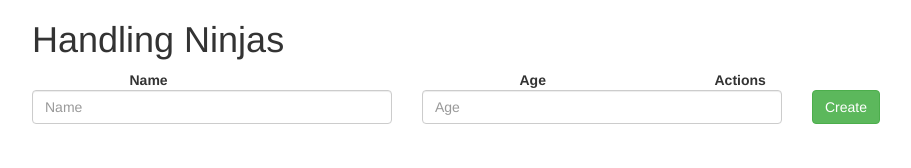
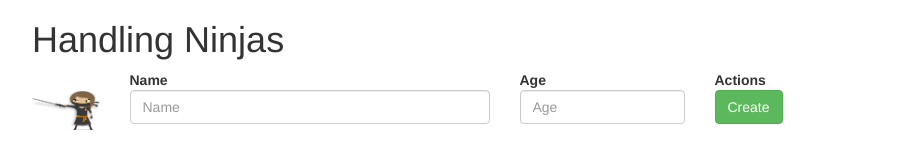
Before and after one commit to linkmesrl/ngIntermediate, a website: page src/index.html in a window 1280 px wide. Shown: the whole page, without its empty margins (38-949 px from the left). Drawn offline with nearby package versions, Linux system fonts and the light colour scheme; some packages are replaced by stand-ins of ours.

Commit message:
fix form

```diff
--- a/src/app/views/ninja.html
+++ b/src/app/views/ninja.html
@@ -27,10 +27,13 @@
     </div>
     <div class="row">
         <form >
+            <div class="col-xs-1">
+                <img src="images/ninja.png" class="img-responsive">
+            </div>
             <div class="col-xs-4">
                 <input class="form-control" type="text" ng-model="newNinja.name" placeholder="Name">
             </div>
-            <div class="col-xs-4">
+            <div class="col-xs-2">
                 <input class="form-control" type="text" ng-model="newNinja.age" placeholder="Age">
             </div>
             <div class="col-xs-4">
```
